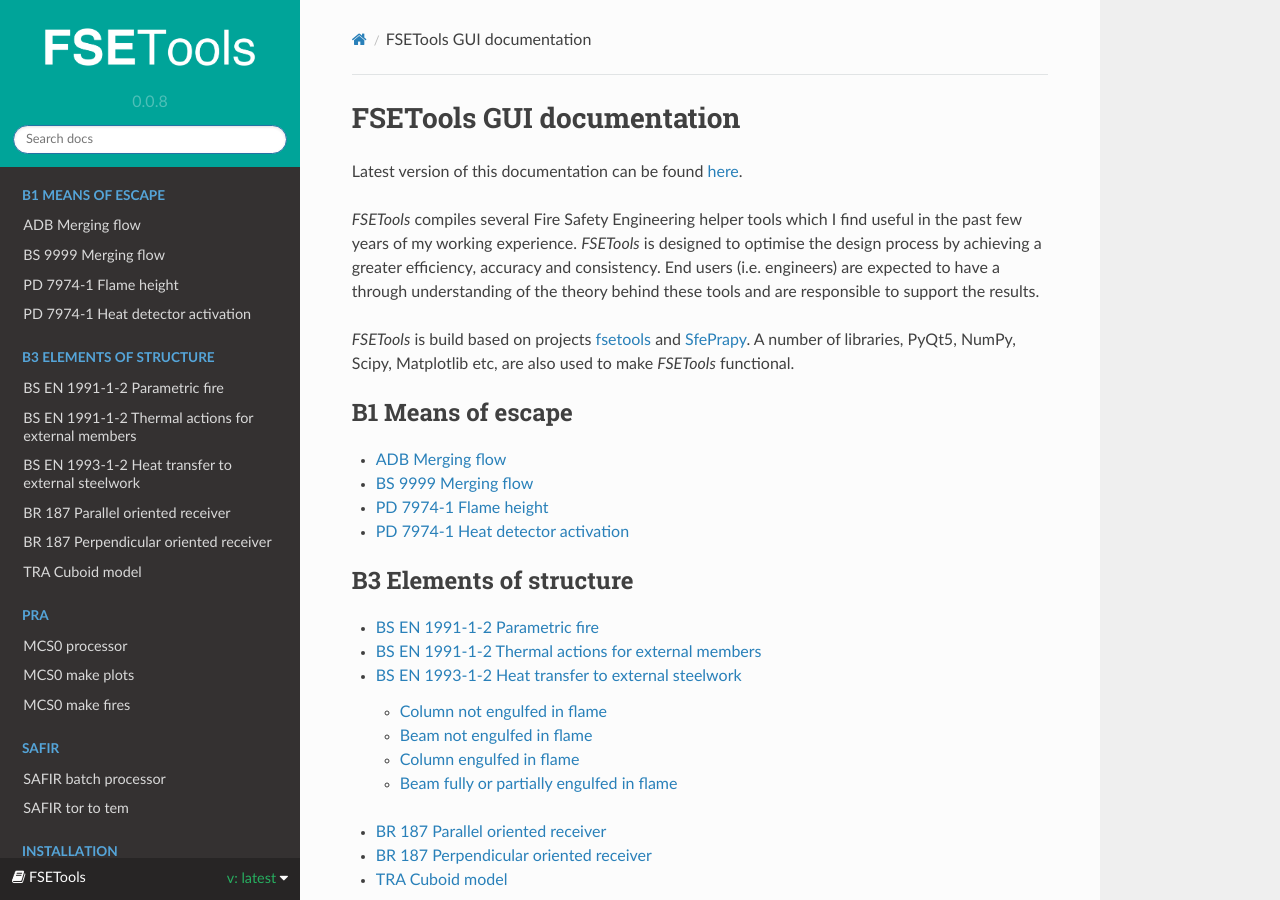
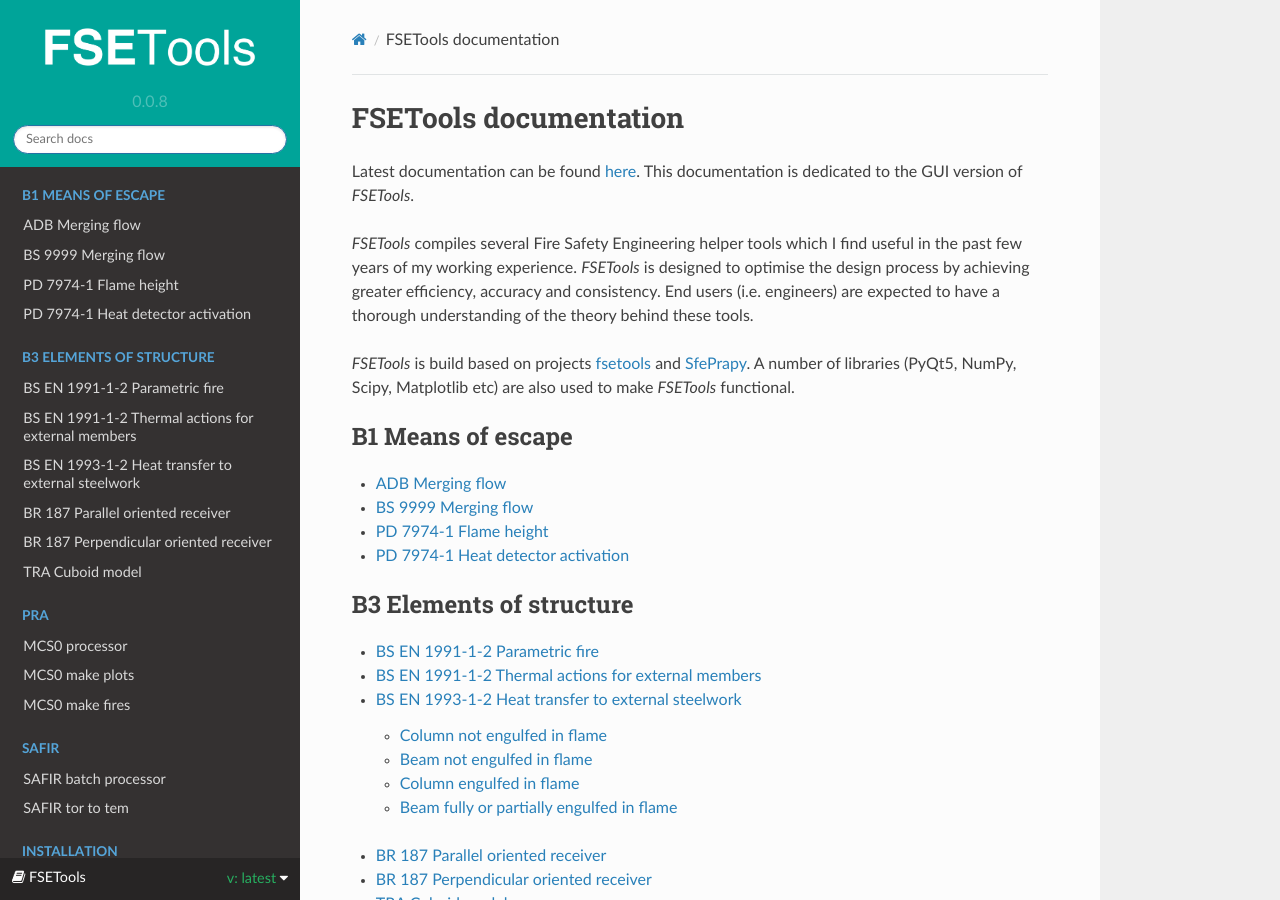
Before and after one commit to fuyans/fsetoolsGUI-doc, a Sphinx documentation site: the page built from source/index.rst, in a window 1280 px wide and 900 px high. Built offline with Sphinx 7.4.7 and the Read the Docs theme 2.0.0, drawn with Linux system fonts in a browser that asks for light colours; pages that are not in the unit, such as notebooks, are missing from menus.

Commit message:
General improvements.

```diff
--- a/source/index.rst
+++ b/source/index.rst
@@ -1,11 +1,11 @@
-FSETools GUI documentation
-==========================
+FSETools documentation
+======================
 
-Latest version of this documentation can be found `here <https://fsetoolsgui.readthedocs.io/en/latest/>`_.
+Latest documentation can be found `here <https://fsetoolsgui.readthedocs.io/en/latest/>`_. This documentation is dedicated to the GUI version of `FSETools`.
 
-`FSETools` compiles several Fire Safety Engineering helper tools which I find useful in the past few years of my working experience. `FSETools` is designed to optimise the design process by achieving a greater efficiency, accuracy and consistency. End users (i.e. engineers) are expected to have a through understanding of the theory behind these tools and are responsible to support the results.
+`FSETools` compiles several Fire Safety Engineering helper tools which I find useful in the past few years of my working experience. `FSETools` is designed to optimise the design process by achieving greater efficiency, accuracy and consistency. End users (i.e. engineers) are expected to have a thorough understanding of the theory behind these tools.
 
-`FSETools` is build based on projects `fsetools <https://github.com/fsepy/fsetools>`_ and `SfePrapy <https://github.com/fsepy/sfeprapy>`_. A number of libraries, PyQt5, NumPy, Scipy, Matplotlib etc, are also used to make `FSETools` functional.
+`FSETools` is build based on projects `fsetools <https://github.com/fsepy/fsetools>`_ and `SfePrapy <https://github.com/fsepy/sfeprapy>`_. A number of libraries (PyQt5, NumPy, Scipy, Matplotlib etc) are also used to make `FSETools` functional.
 
 .. toctree::
     :maxdepth: 3
```
